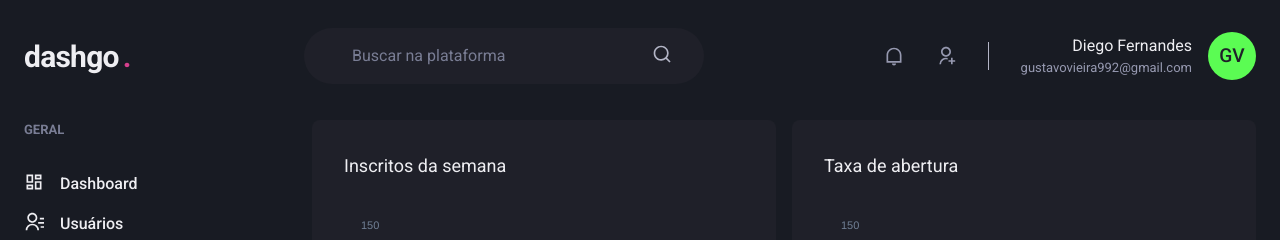
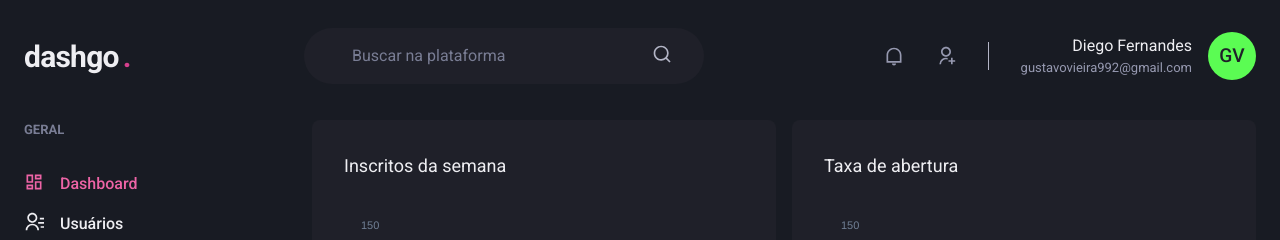
Before and after one commit to gustavovieiradev/dashgo, a Next.js app: page /dashboard in a window 1280 px wide. Shown: the top 240 px of the page. Built offline with nearby package versions, Linux system fonts and the light colour scheme.

Commit message:
feat(*): create active link

```diff
--- /dev/null
+++ b/src/components/ActiveLink.tsx
@@ -0,0 +1,29 @@
+import Link, { LinkProps } from "next/link";
+import { useRouter } from "next/router";
+import { cloneElement, ReactElement } from "react";
+
+interface ActiveLinkProps extends LinkProps {
+  children: ReactElement;
+  exact?: boolean;
+}
+
+export function ActiveLink({children, exact = false, ...rest}: ActiveLinkProps) {
+  const { asPath } = useRouter();
+  let isActive = false;
+
+  if (exact && (asPath === rest.href || asPath === rest.as)) {
+    isActive = true;
+  }
+
+  if (!exact && (asPath.startsWith(String(rest.href)) || asPath.startsWith(String(rest.as)) )) {
+    isActive = true;
+  }
+
+  return (
+    <Link {...rest}>
+      {cloneElement(children, {
+        color: isActive ? 'pink.400' : 'gray.50'
+      })}
+    </Link>
+  )
+}
--- a/src/components/Header/SearchBox.tsx
+++ b/src/components/Header/SearchBox.tsx
@@ -1,7 +1,9 @@
 import { Flex, Icon, Input } from "@chakra-ui/react";
+import { useState } from "react";
 import { RiSearchLine } from "react-icons/ri";
 
 export function SearchBox() {
+  const [search, setSearch] = useState('');
   return (
     <Flex
       as="label"
@@ -16,7 +18,7 @@ export function SearchBox() {
       bg="gray.800"
       borderRadius="full"
     >
-      <Input color="gray.50" variant="unstyled" placeholder="Buscar na plataforma" _placeholder={{ color: 'gray.400' }} px="4" mr="4" />
+      <Input color="gray.50" variant="unstyled" placeholder="Buscar na plataforma" _placeholder={{ color: 'gray.400' }} px="4" mr="4" onChange={ev => setSearch(ev.target.value)} />
       <Icon as={RiSearchLine} fontSize="20" />
     </Flex>
   );
--- a/src/components/Sidebar/NavLink.tsx
+++ b/src/components/Sidebar/NavLink.tsx
@@ -1,6 +1,6 @@
 import { Icon, Link as ChakraLink, Text, LinkProps as ChakraLinkProps } from "@chakra-ui/react";
 import { ElementType } from "react";
-import Link from 'next/link';
+import { ActiveLink } from "../ActiveLink";
 
 interface NavLinkProps extends ChakraLinkProps {
   icon: ElementType;
@@ -10,11 +10,11 @@ interface NavLinkProps extends ChakraLinkProps {
 
 export function NavLink({ icon, children, href, ...rest }: NavLinkProps) {
   return (
-    <Link href={href} passHref>
+    <ActiveLink href={href} passHref>
       <ChakraLink display="flex" align="center" {...rest}>
         <Icon as={icon} fontSize="20" />
         <Text ml="4" fontWeight="medium">{children}</Text>
       </ChakraLink>
-    </Link>
+    </ActiveLink>
   );
 }
```
